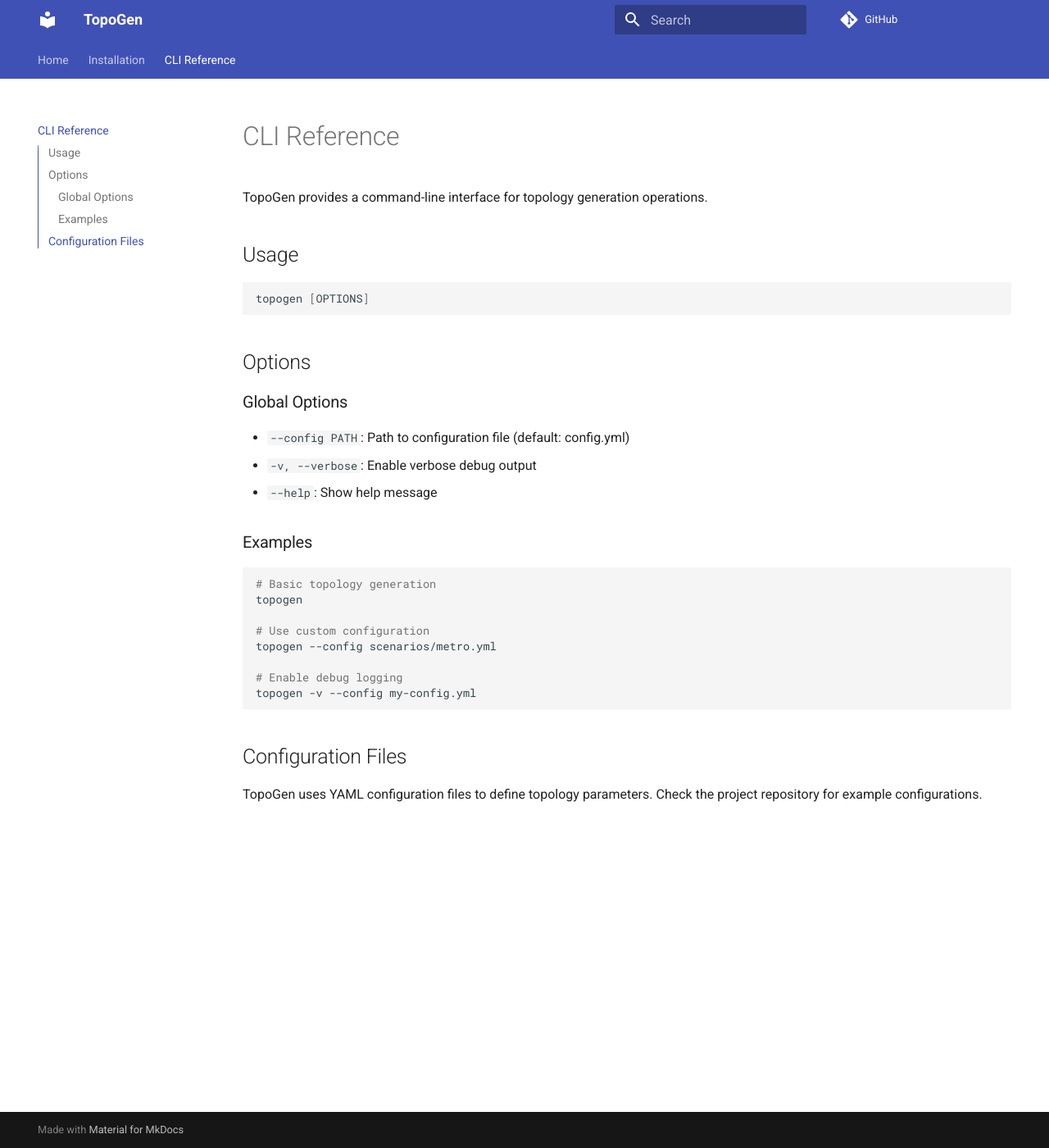
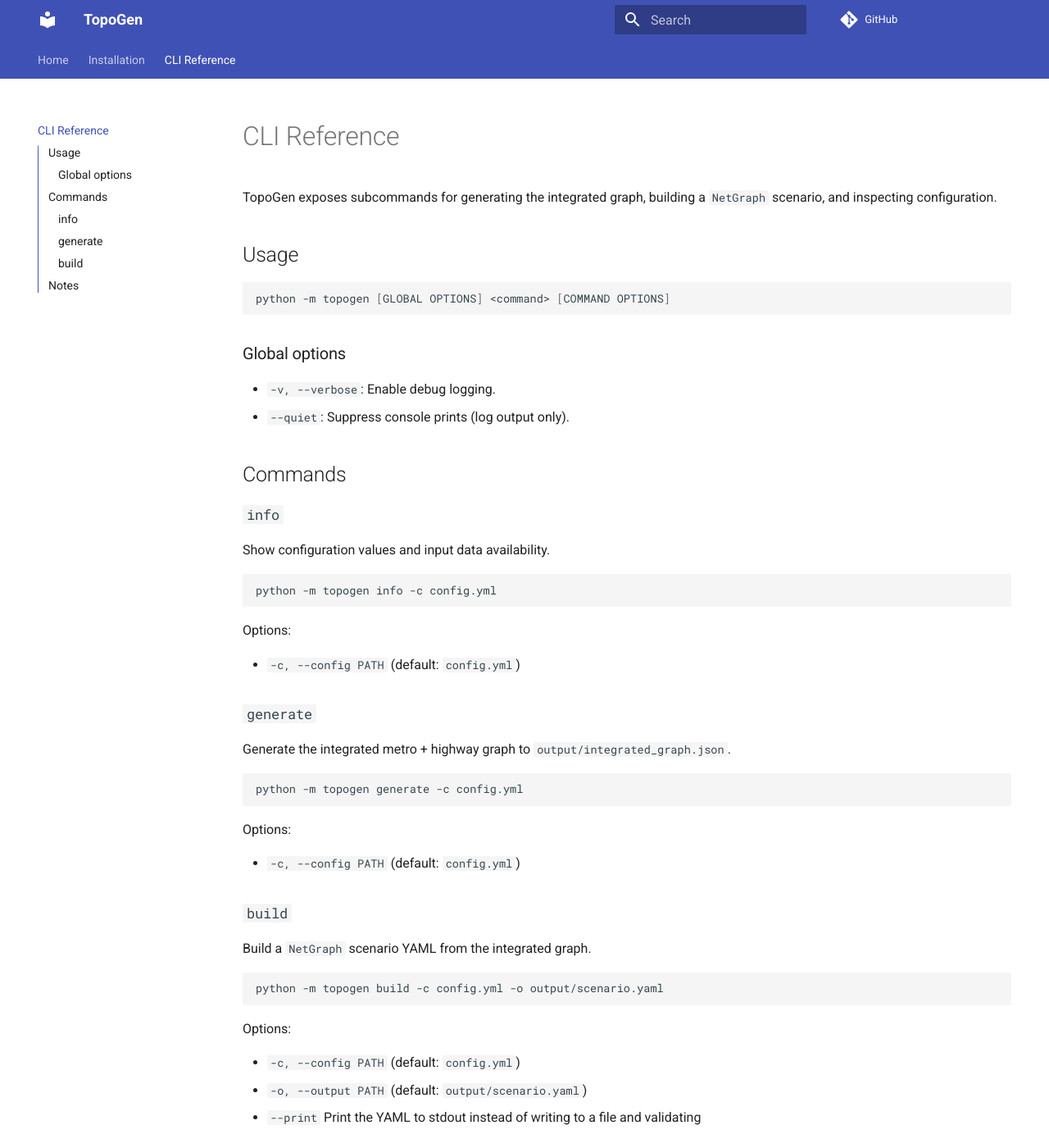
Before and after one commit to networmix/TopoGen, an MkDocs documentation site: the page built from docs/reference/cli.md, in a window 1280 px wide and 1400 px high. Shown: the whole window at 82% size. Built offline with MkDocs 1.6.1 and Material for MkDocs 9.7.7, drawn with Linux system fonts in a browser that asks for light colours; comment, search, counter and statistics services are not loaded; some of the changed text lies outside the part shown.

Commit message:
updated docs

````diff
--- a/docs/reference/cli.md
+++ b/docs/reference/cli.md
@@ -1,34 +1,58 @@
 # CLI Reference
 
-TopoGen provides a command-line interface for topology generation operations.
+TopoGen exposes subcommands for generating the integrated graph, building a `NetGraph` scenario, and inspecting configuration.
 
 ## Usage
 
 ```bash
-topogen [OPTIONS]
+python -m topogen [GLOBAL OPTIONS] <command> [COMMAND OPTIONS]
 ```
 
-## Options
+### Global options
 
-### Global Options
+- `-v, --verbose`: Enable debug logging.
+- `--quiet`: Suppress console prints (log output only).
 
-- `--config PATH`: Path to configuration file (default: config.yml)
-- `-v, --verbose`: Enable verbose debug output
-- `--help`: Show help message
+## Commands
 
-### Examples
+### `info`
+
+Show configuration values and input data availability.
 
 ```bash
-# Basic topology generation
-topogen
-
-# Use custom configuration
-topogen --config scenarios/metro.yml
-
-# Enable debug logging
-topogen -v --config my-config.yml
+python -m topogen info -c config.yml
 ```
 
-## Configuration Files
+Options:
 
-TopoGen uses YAML configuration files to define topology parameters. Check the project repository for example configurations.
+- `-c, --config PATH` (default: `config.yml`)
+
+### `generate`
+
+Generate the integrated metro + highway graph to `output/integrated_graph.json`.
+
+```bash
+python -m topogen generate -c config.yml
+```
+
+Options:
+
+- `-c, --config PATH` (default: `config.yml`)
+
+### `build`
+
+Build a `NetGraph` scenario YAML from the integrated graph.
+
+```bash
+python -m topogen build -c config.yml -o output/scenario.yaml
+```
+
+Options:
+
+- `-c, --config PATH` (default: `config.yml`)
+- `-o, --output PATH` (default: `output/scenario.yaml`)
+- `--print` Print the YAML to stdout instead of writing to a file and validating
+
+## Notes
+
+- Configuration lives in `config.yml`. See the repository root for an example and `docs/` for details.
````
Also changed, not shown: README.md (added, +48 -0 lines), docs/getting-started/installation.md (+1 -7 lines), docs/index.md (+20 -11 lines).
